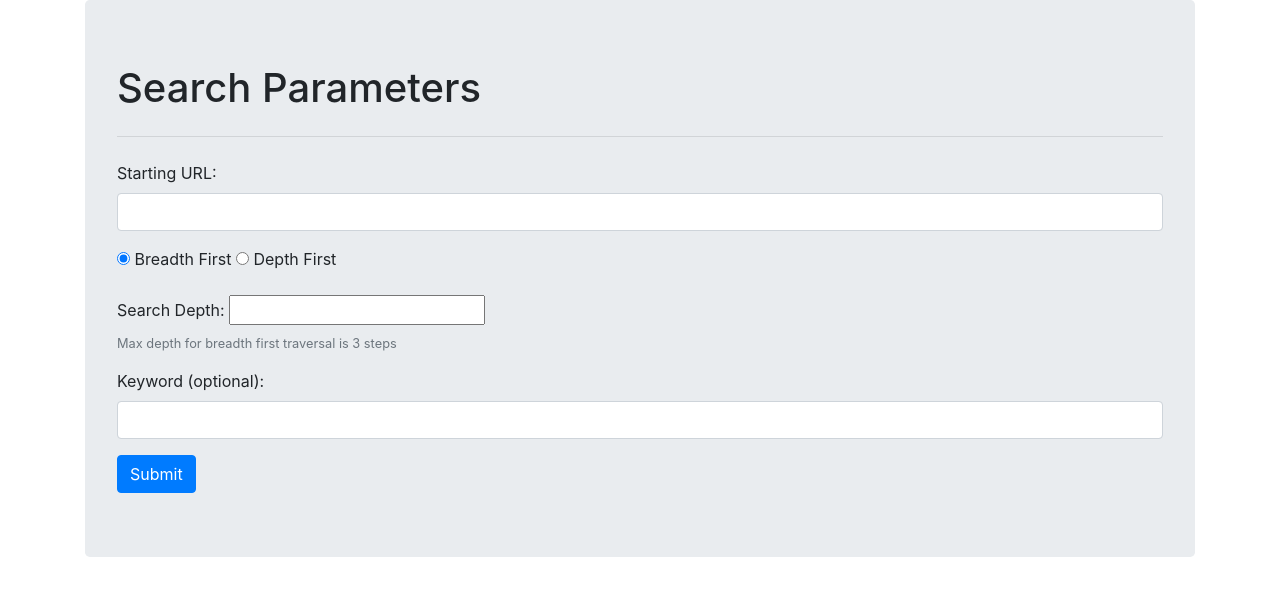
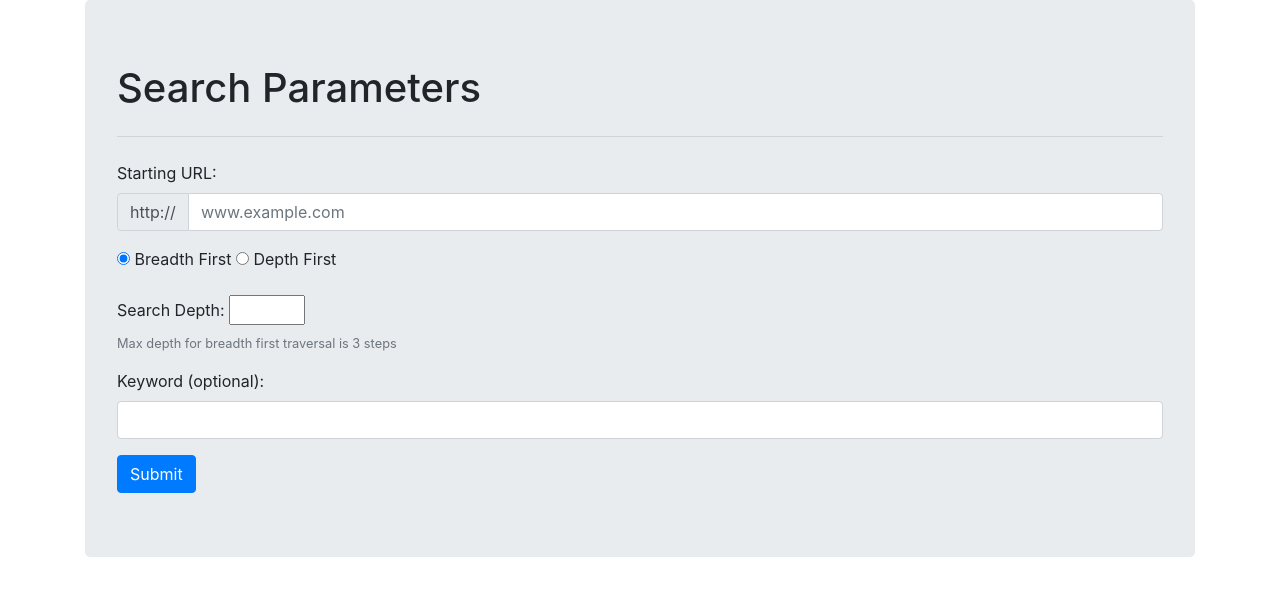
Before and after one commit to HipplerJ/CS467_Lyra_Web2, a Flask app: page /search in a window 1280 px wide. Shown: the part 56-652 px from the top of the page. Run offline with Flask 2, Linux system fonts and the light colour scheme; some libraries are stand-ins or nearby versions.

Commit message:
Forms done, all input controls validation, hints, and cookies working

```diff
--- a/main.py
+++ b/main.py
@@ -122,7 +122,7 @@ def search():
             # Else if keyword is invalid, redirect back to search page and display keyword warning
             else:
                 # Set error message to be displayed on search form
-                keyword_error = "Invalid keyword submitted. Please enter a valid keyword (one word, alphabetic characters)"
+                keyword_error = "Invalid keyword submitted. Please enter a single word, letters only"
 
                 # Flash the error message to session cookie and redirect back to page
                 flash(keyword_error)
--- a/templates/search.html
+++ b/templates/search.html
@@ -24,24 +24,44 @@
     {% endif %}
     {% endwith %}
 
-    <form action="/search" class="search" method="POST">
+    <form class="form-horizontal" action="/search" class="search" method="POST">
 
       <!-- Starting_url input -->
       <div class="form-group">
         <!-- Render dropdown/text entry with previous urls if cookie is set -->
         {% if url_list %}
           <label for="starting_url">Starting URL:</label>
-          <input class="form-control" id="starting_url" name="starting_url" type="text" list="url_list" required>
-          <datalist id="url_list">
-            {% for url in url_list %}
-              <option value="{{ url }}"></option>
-            {% endfor %}
+          <!-- Add http:// to input group addon -->
+
+          <div class="input-group mb-3">
+
+            <div class="input-group-prepend">
+              <span class="input-group-text" id="urlAddOn">http://</span>
+            </div>
+
+            <input class="form-control" placeholder="www.example.com" id="starting_url" name="starting_url" type="text" list="url_list" aria-describedby="urlAddOn" required>
+            <datalist id="url_list">
+              {% for url in url_list %}
+                <option value="{{ url }}"></option>
+              {% endfor %}
+          </div>
+
+
           </datalist>
 
         <!-- Else, if no cookie is set, render a normal text input field -->
         {% else %}
           <label for="starting_url">Starting URL:</label>
-          <input class="form-control" id="starting_url" required type="text" name="starting_url" value>
+
+          <div class="input-group mb-3">
+
+            <div class="input-group-prepend">
+              <span class="input-group-text" id="urlAddOn">http://</span>
+            </div>
+
+            <input class="form-control" placeholder="www.example.com" id="starting_url" required type="text" name="starting_url" aria-describedby="urlAddOn" value>
+          </div>
+
         {% endif %}
       </div>
 
@@ -56,7 +76,7 @@
       <!-- Numerical input for depth -->
       <div class="form-group">
         <label for="depth">Search Depth:</label>
-        <input id="depth" name="depth" required type="number" size="4" value>
+        <input id="depth" name="depth" required type="number" size="4" min="1" max="3" value>
         <small id="depthHelp" class="form-text text-muted">Max depth for breadth first traversal is 3 steps</small>
       </div>
 
@@ -68,6 +88,7 @@
 
       <!-- Submit button -->
       <button type="submit" class="btn btn-primary">Submit</button>
+
     </form>
   </div>
 
```
Also changed, not shown: static/js/search.js (+1 -15 lines).
